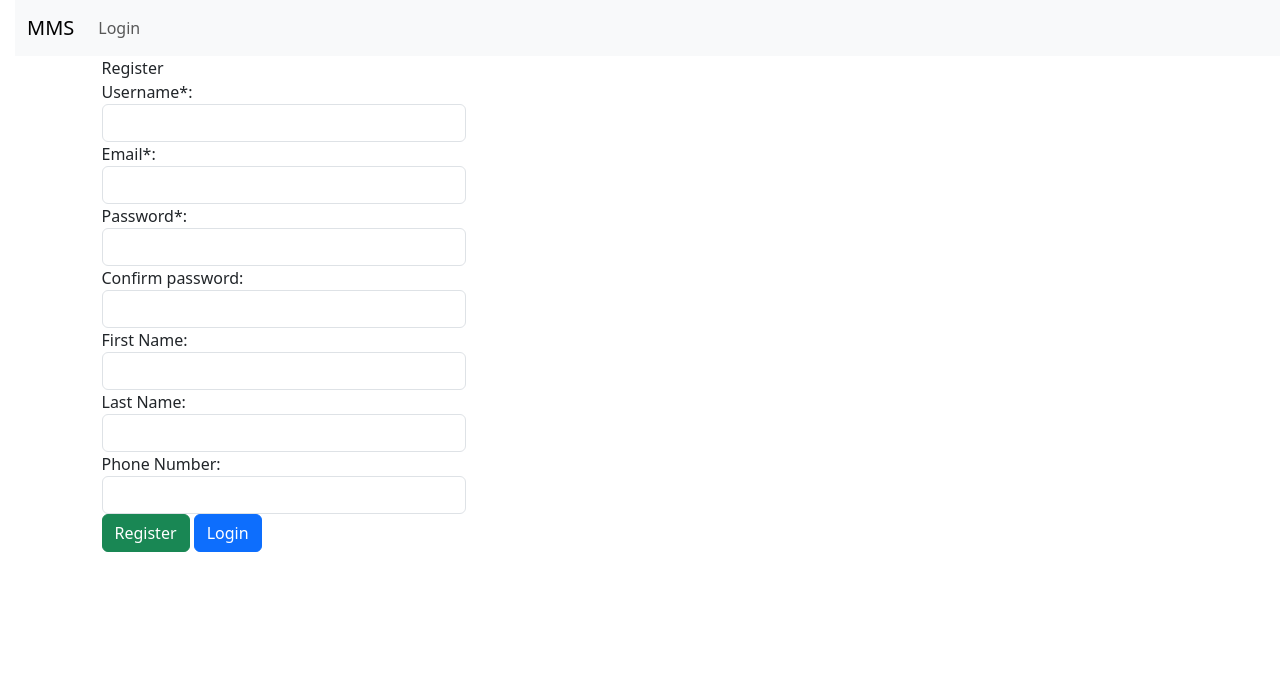
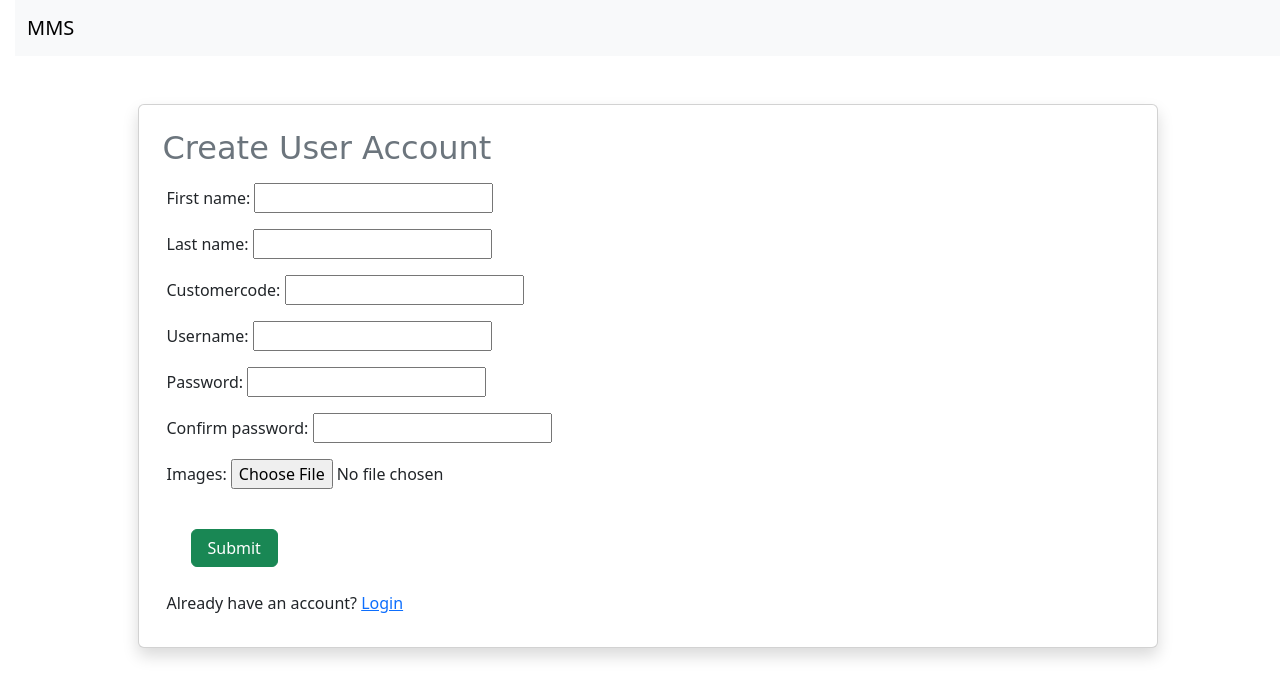
Before and after one commit to Abhi-AD/MMS, a Django app: page /user_register/ in a window 1280 px wide. Shown: the top 698 px of the page. Run offline with Django 4.2, Linux system fonts and the light colour scheme; some libraries are stand-ins or nearby versions.

Commit message:
customer register, login

```diff
--- a/app/admin.py
+++ b/app/admin.py
@@ -6,8 +6,7 @@ from app.models import (
     PendingApprovalModel,
     ApprovedCustomerRequest,
     RejectedCustomerRequest,
-    Member
-
+    Member,
 )
 
 
--- a/app/forms.py
+++ b/app/forms.py
@@ -27,3 +27,16 @@ class UserRegisterForm(forms.Form):
 class UserLoginForm(forms.Form):
     username = forms.CharField(widget=forms.TextInput(attrs={'class': 'form-control'}))
     password = forms.CharField(widget=forms.PasswordInput(attrs={'class': 'form-control'}))
+
+
+
+
+
+class CustomerRegistrationForm(forms.Form):
+    first_name = forms.CharField(max_length=255)
+    last_name = forms.CharField(max_length=255)
+    customercode = forms.IntegerField()
+    username = forms.EmailField()
+    password = forms.CharField(widget=forms.PasswordInput)
+    confirm_password = forms.CharField(widget=forms.PasswordInput)
+    images = forms.FileField()
--- a/app/models.py
+++ b/app/models.py
@@ -15,7 +15,7 @@ class Member(models.Model):
 
 
 class Customer(models.Model):
-    member = models.OneToOneField(User, on_delete=models.CASCADE)
+    member = models.ForeignKey(User, on_delete=models.CASCADE)
     images = models.ImageField(upload_to="Customer/%Y/%m/%d", blank=False)
     street_address = models.CharField(max_length=255, blank=True, null=True)
     street_address2 = models.CharField(max_length=255, blank=True, null=True)
@@ -26,6 +26,7 @@ class Customer(models.Model):
     emergency_contact = models.CharField(max_length=10, blank=True, null=True)
     emergency_contact2 = models.CharField(max_length=10, blank=True, null=True)
     rollnumber = models.CharField(max_length=20, unique=True, editable=False)
+    customercode = models.IntegerField(null=True)
 
     def __str__(self):
         return (
--- a/app/urls.py
+++ b/app/urls.py
@@ -5,7 +5,7 @@ from app.views import *
 urlpatterns = [
     path("", views.HomeView.as_view(), name="home"),
     path("register/", FormRegister.as_view(), name="register"),
-    path("user_register/", UserRegisterView.as_view(), name="user_register"),
+    path("user_register/", RegistrationView.as_view(), name="user_register"),
     path("user_login/", UserLoginView.as_view(), name="user_login"),
     path("user_logout/", UserLogoutView.as_view(), name="user_logout"),
 ]
--- a/app/views.py
+++ b/app/views.py
@@ -3,6 +3,7 @@ from django.db import models
 from django.db.models.query import QuerySet
 from django.forms.models import BaseModelForm
 from django.shortcuts import render, redirect, get_object_or_404
+from django.contrib.auth.forms import UserCreationForm
 
 # from app.models import Post
 from django.http import HttpResponse, HttpResponseRedirect, JsonResponse
@@ -27,24 +28,24 @@ from app.models import *
 from app.forms import (
     RegistrationForm,
     UserRegisterForm,
-    UserLoginForm
+    UserLoginForm,
+    CustomerRegistrationForm,
 )
-
+from django.views.generic.edit import FormView
 from django.contrib.auth.models import User
 
 # *******************************************************************************************************
 
+
 class HomeView(LoginRequiredMixin, TemplateView):
     template_name = "app/home.html"
-    login_url = '/user_login/'
+    login_url = "/user_login/"
 
 
-class FormRegister(LoginRequiredMixin,CreateView):
+class FormRegister(LoginRequiredMixin, CreateView):
     template_name = "app/register.html"
     form_class = RegistrationForm
-    login_url = '/user_login/'
-
-
+    login_url = "/user_login/"
 
     def get(self, request):
         form = self.form_class()
@@ -64,51 +65,6 @@ class FormRegister(LoginRequiredMixin,CreateView):
                 {"form": form},
             )
 
-
-class UserRegisterView(View):
-    template_name = "app/user_register.html"
-
-    def get(self, request, *args, **kwargs):
-        form = UserRegisterForm()
-        return render(request, self.template_name, {"form": form})
-
-    def post(self, request, *args, **kwargs):
-        form = UserRegisterForm(request.POST)
-        if form.is_valid():
-            if User.objects.filter(username=form.cleaned_data["username"]).exists():
-                return render(
-                    request,
-                    self.template_name,
-                    {"form": form, "error_message": "Username already exists."},
-                )
-            elif User.objects.filter(email=form.cleaned_data["email"]).exists():
-                return render(
-                    request,
-                    self.template_name,
-                    {"form": form, "error_message": "Email already exists."},
-                )
-            elif form.cleaned_data["password"] != form.cleaned_data["password_repeat"]:
-                return render(
-                    request,
-                    self.template_name,
-                    {"form": form, "error_message": "Passwords do not match."},
-                )
-            else:
-                user = User.objects.create_user(
-                    form.cleaned_data["username"],
-                    form.cleaned_data["email"],
-                    form.cleaned_data["password"],
-                )
-                user.first_name = form.cleaned_data["first_name"]
-                user.last_name = form.cleaned_data["last_name"]
-                user.phone_number = form.cleaned_data["phone_number"]
-                user.save()
-
-                login(request, user)
-
-                return redirect("user_login")
-
-        return render(request, self.template_name, {"form": form})
 
 
 class UserLoginView(View):
@@ -143,3 +99,46 @@ class UserLogoutView(View):
     def get(self, request, *args, **kwargs):
         logout(request)
         return redirect("home")
+
+
+
+
+class RegistrationView(FormView):
+    template_name = "app/user_register.html"
+    form_class = CustomerRegistrationForm
+    success_url = reverse_lazy("user_login")  # Replace with the actual login URL
+
+    def form_valid(self, form):
+        return super().form_valid(form)
+
+    def post(self, request, *args, **kwargs):
+        form = self.get_form()
+
+        if form.is_valid():
+            # Get data from the form
+            first_name = form.cleaned_data["first_name"]
+            last_name = form.cleaned_data["last_name"]
+            customercode = form.cleaned_data["customercode"]
+            username = form.cleaned_data["username"]
+            password = form.cleaned_data["password"]
+            images = form.cleaned_data["images"]
+
+            try:
+                # Create a new user
+                user = User.objects.create_user(
+                    username=username,
+                    password=password,
+                    first_name=first_name,
+                    last_name=last_name,
+                )
+
+                # Create related EmployeeDetail instance
+                Customer.objects.create(member=user, customercode=customercode, images=images)
+                return super().form_valid(form)
+            except Exception as e:
+                # Handle any errors here
+                # You can add error messages to the form or use a different approach to display errors
+                form.add_error(None, "An error occurred during registration.")
+                return self.form_invalid(form)
+        else:
+            return self.form_invalid(form)
--- a/template/app/user_register.html
+++ b/template/app/user_register.html
@@ -1,73 +1,54 @@
-{% extends "app/base.html" %}
+{% extends 'main/base.html' %}
 {% load static %}
+
 {% block content %}
-<div class="container">
-    <form action="{% url 'user_register' %}" method="post">
-        {% csrf_token %}
-        <div class="col-md-8 col-md-offset-2">
-            <div class="panel panel-default">
-                <div class="panel-heading">Register</div>
-                <div class="panel-body">
-                    {% if error_message %}
-                    <p class="bg-danger p-d ml-b">{{ error_message }}</p>
-                    {% endif %}
+<script>
+     function checkpassword() {
+          if (document.signup.password.value != document.signup.confirmpassword.value) {
+               alert('Password And Conform password is doesnot match');
+               document.signup.confirmpassword.focus();
+               return false;
+          }
+          return true;
+     }
+</script>
 
-                    <div class="form-group clearfix">
-                        <label for="{{ form.username.id_for_label }}"
-                            class="col-md-4 control-label text-right">Username<span class="text-red">*</span>:</label>
-                        <div class="col-md-6">
-                            {{ form.username }}
-                        </div>
-                    </div>
-                    <div class="form-group clearfix">
-                        <label for="{{ form.email.id_for_label }}" class="col-md-4 control-label text-right">Email<span
-                                class="text-red">*</span>:</label>
-                        <div class="col-md-6">
-                            {{ form.email }}
-                        </div>
-                    </div>
-                    <div class="form-group clearfix">
-                        <label for="{{ form.password.id_for_label }}"
-                            class="col-md-4 control-label text-right">Password<span class="text-red">*</span>:</label>
-                        <div class="col-md-6">
-                            {{ form.password }}
-                        </div>
-                    </div>
-                    <div class="form-group clearfix">
-                        <label for="{{ form.password_repeat.id_for_label }}"
-                            class="col-md-4 control-label text-right">Confirm password:</label>
-                        <div class="col-md-6">
-                            {{ form.password_repeat }}
-                        </div>
-                    </div>
-                    <div class="form-group clearfix">
-                        <label for="{{ form.first_name.id_for_label }}" class="col-md-4 control-label text-right">First
-                            Name:</label>
-                        <div class="col-md-6">
-                            {{ form.first_name }}
-                        </div>
-                    </div>
-                    <div class="form-group clearfix">
-                        <label for="{{ form.last_name.id_for_label }}" class="col-md-4 control-label text-right">Last
-                            Name:</label>
-                        <div class="col-md-6">
-                            {{ form.last_name }}
-                        </div>
-                    </div>
-                    <div class="form-group clearfix">
-                        <label for="{{ form.phone_number.id_for_label }}"
-                            class="col-md-4 control-label text-right">Phone Number:</label>
-                        <div class="col-md-6">
-                            {{ form.phone_number }}
-                        </div>
-                    </div>
-                    <div class="col-md-6 col-md-offset-4">
-                        <input type="submit" value="Register" class="btn btn-success">
-                        <a href="{% url 'user_login' %}" class="btn btn-primary">Login</a>
-                    </div>
-                </div>
-            </div>
-        </div>
-    </form>
+
+<div class="card shadow m-5">
+     <div class="card-body">
+          <h2 class="p-2 text-secondary">Create User Account</h2>
+
+          <div class="container-fluid">
+               <form method="post" enctype="multipart/form-data">
+                    {% csrf_token %}
+                    {{ form.as_p }}
+                    <input type="submit" value="Submit" class="m-4 px-3 btn btn-success">
+
+               </form>
+
+               <p>Already have an account? <a href="{% url 'user_login' %}">Login</a></p>
+          </div>
+     </div>
 </div>
+
+
+{% if error == "no" %}
+<script>
+     alert("Create Account  of sucessfully");
+     window.location = "{% url 'user_login'%}";  // Redirecting to other page (add)
+</script>
+{% endif %}
+
+{% if error == "yes" %}
+<script>
+     alert('Please Enter Correct Details');
+</script>
+
+{% endif %}
+
+
+
+
+
+
 {% endblock %}
```
Also changed, not shown: app/migrations/0028_employeedetail.py (added), app/migrations/0029_customer_customercode_alter_customer_member.py (added), app/migrations/0030_delete_employeedetail.py (added), db.sqlite3, media/Customer/2024/01/28/logo.png (added).
